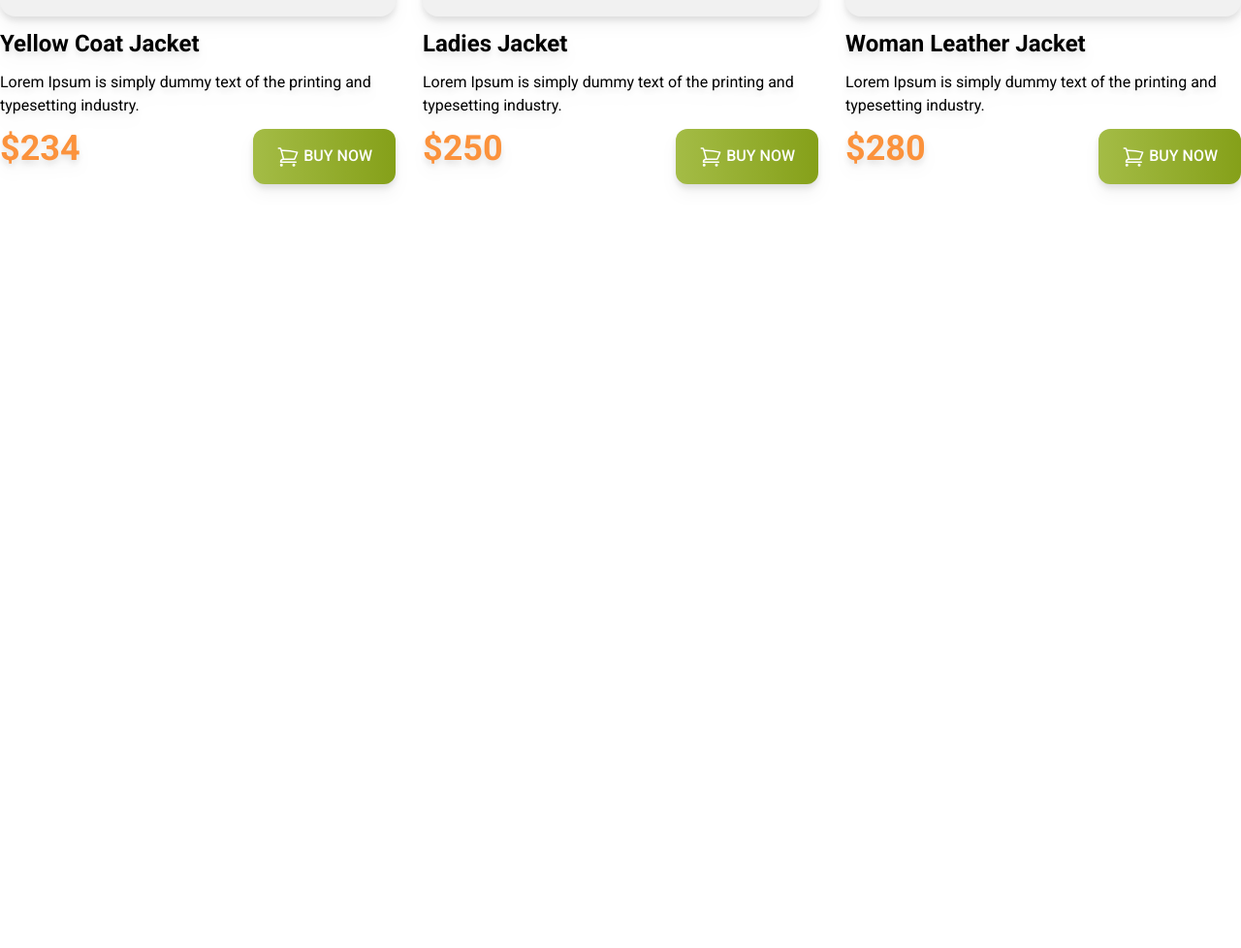
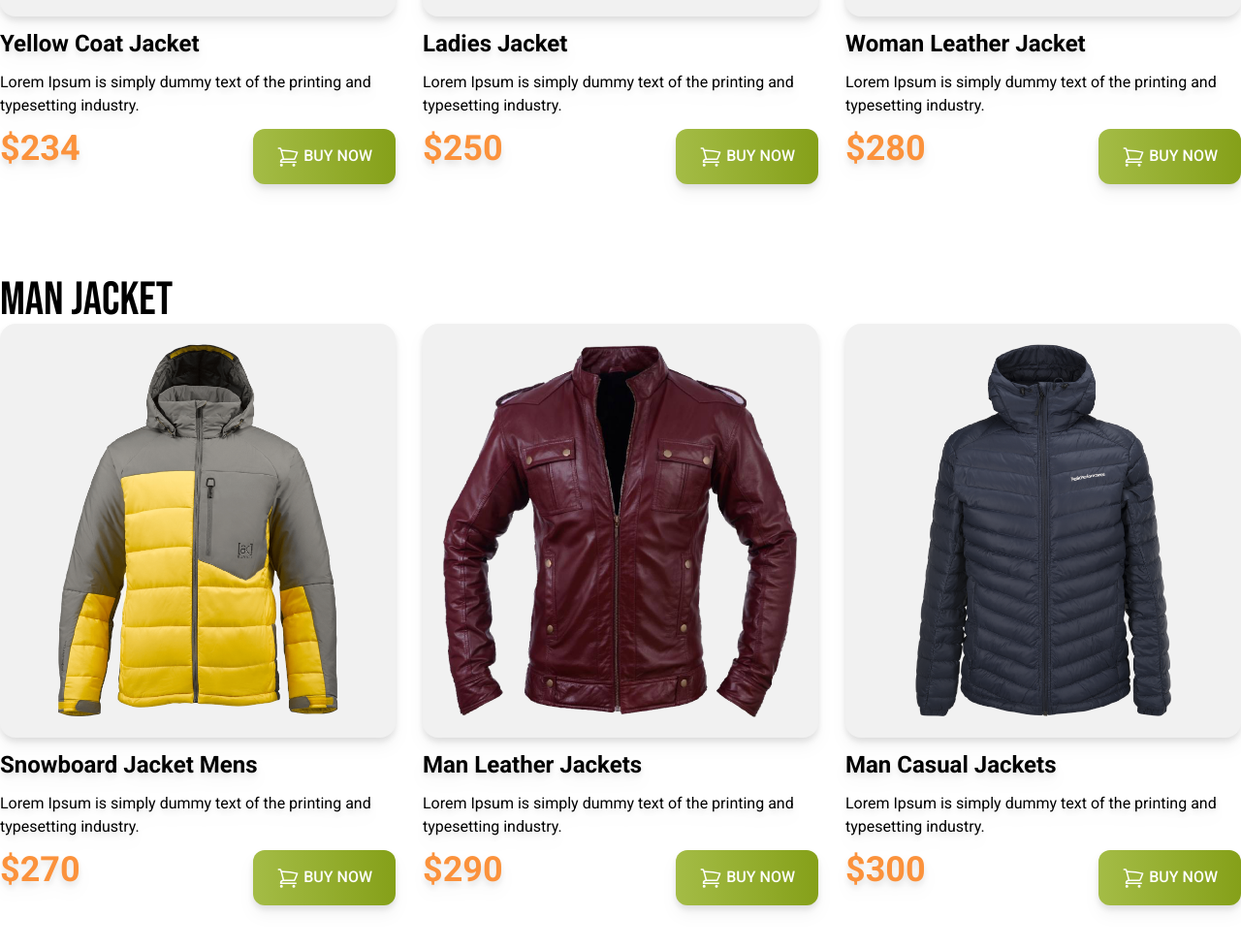
Before and after one commit to syedsalauddin050/penguin-fashion-with-tailwind, a plain HTML site: page index.html in a window 1280 px wide. Shown: the part 1209-2187 px from the top of the page at 97% size. Before the commit the page ends 1447 px from the top, so only its background shows below. Drawn offline with nearby package versions, Linux system fonts and the light colour scheme.

Commit message:
creat mans jacket section

```diff
--- a/index.html
+++ b/index.html
@@ -104,6 +104,66 @@
                 </div>
             </div>
         </section>
+        <section class="py-12">
+            <!-- Man Jacket  -->
+            <h3 class="text-5xl font-bebas">Man Jacket</h3>
+            <!-- jackets container -->
+            <div class="grid grid-cols-1 md:grid-cols-2 lg:grid-cols-3 gap-7 font-roboto">
+                <!-- jacket -1 -->
+                <div class="space-y-3 drop-shadow-lg">
+                    <div class="bg-[#F1F1F1;] p-5 rounded-2xl">
+                        <img src="images/jacket-4.png" alt="">
+                    </div>
+                    <h4 class="text-2xl font-bold">Snowboard Jacket Mens </h4>
+                    <p>Lorem Ipsum is simply dummy text of the
+                        printing and typesetting industry.</p>
+                    <div class="flex justify-between">
+                        <h3 class="text-4xl font-black text-orange-400">$270</h3>
+                        <button class="py-4 px-6 bg-gradient-to-r from-[#A4BC46] to-[#85A019]  rounded-xl uppercase text-white font-medium">
+                            <svg xmlns="http://www.w3.org/2000/svg" fill="none" viewBox="0 0 24 24" stroke-width="1.5" stroke="currentColor" class="size-6 inline" >
+                                <path stroke-linecap="round" stroke-linejoin="round" d="M2.25 3h1.386c.51 0 .955.343 1.087.835l.383 1.437M7.5 14.25a3 3 0 0 0-3 3h15.75m-12.75-3h11.218c1.121-2.3 2.1-4.684 2.924-7.138a60.114 60.114 0 0 0-16.536-1.84M7.5 14.25 5.106 5.272M6 20.25a.75.75 0 1 1-1.5 0 .75.75 0 0 1 1.5 0Zm12.75 0a.75.75 0 1 1-1.5 0 .75.75 0 0 1 1.5 0Z" />
+                              </svg>
+
+                            BUY NOW</button>
+                    </div>
+                </div>
+                <!-- jacket -2 -->
+                <div class="space-y-3 drop-shadow-lg">
+                    <div class="bg-[#F1F1F1;] p-5 rounded-2xl">
+                        <img src="images/jacket-5.png" alt="">
+                    </div>
+                    <h4 class="text-2xl font-bold">Man Leather Jackets  </h4>
+                    <p>Lorem Ipsum is simply dummy text of the
+                        printing and typesetting industry.</p>
+                    <div class="flex justify-between">
+                        <h3 class="text-4xl font-black text-orange-400">$290</h3>
+                        <button class="py-4 px-6 bg-gradient-to-r from-[#A4BC46] to-[#85A019]  rounded-xl uppercase text-white font-medium">
+                            <svg xmlns="http://www.w3.org/2000/svg" fill="none" viewBox="0 0 24 24" stroke-width="1.5" stroke="currentColor" class="size-6 inline" >
+                                <path stroke-linecap="round" stroke-linejoin="round" d="M2.25 3h1.386c.51 0 .955.343 1.087.835l.383 1.437M7.5 14.25a3 3 0 0 0-3 3h15.75m-12.75-3h11.218c1.121-2.3 2.1-4.684 2.924-7.138a60.114 60.114 0 0 0-16.536-1.84M7.5 14.25 5.106 5.272M6 20.25a.75.75 0 1 1-1.5 0 .75.75 0 0 1 1.5 0Zm12.75 0a.75.75 0 1 1-1.5 0 .75.75 0 0 1 1.5 0Z" />
+                              </svg>
+
+                            BUY NOW</button>
+                    </div>
+                </div>
+                <!-- jacket -3 -->
+                <div class="space-y-3 drop-shadow-lg">
+                    <div class="bg-[#F1F1F1;] p-5 rounded-2xl">
+                        <img src="images/jacket-6.png" alt="">
+                    </div>
+                    <h4 class="text-2xl font-bold">Man Casual Jackets  </h4>
+                    <p>Lorem Ipsum is simply dummy text of the
+                        printing and typesetting industry.</p>
+                    <div class="flex justify-between">
+                        <h3 class="text-4xl font-black text-orange-400">$300</h3>
+                        <button class="py-4 px-6 bg-gradient-to-r from-[#A4BC46] to-[#85A019]  rounded-xl uppercase text-white font-medium">
+                            <svg xmlns="http://www.w3.org/2000/svg" fill="none" viewBox="0 0 24 24" stroke-width="1.5" stroke="currentColor" class="size-6 inline" >
+                                <path stroke-linecap="round" stroke-linejoin="round" d="M2.25 3h1.386c.51 0 .955.343 1.087.835l.383 1.437M7.5 14.25a3 3 0 0 0-3 3h15.75m-12.75-3h11.218c1.121-2.3 2.1-4.684 2.924-7.138a60.114 60.114 0 0 0-16.536-1.84M7.5 14.25 5.106 5.272M6 20.25a.75.75 0 1 1-1.5 0 .75.75 0 0 1 1.5 0Zm12.75 0a.75.75 0 1 1-1.5 0 .75.75 0 0 1 1.5 0Z" />
+                              </svg>
+                            BUY NOW</button>
+                    </div>
+                </div>
+            </div>
+        </section>
     </main>
     <footer>
 
```
